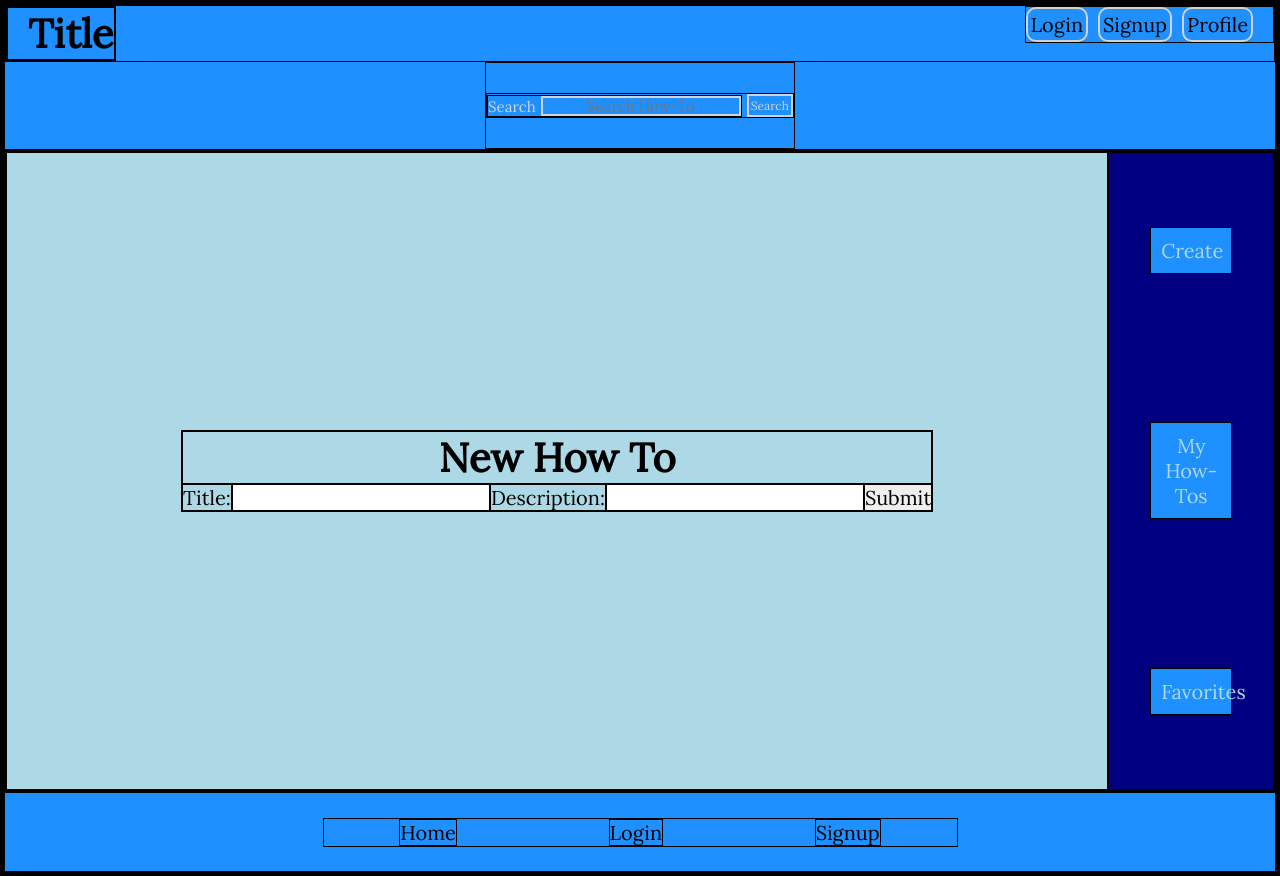
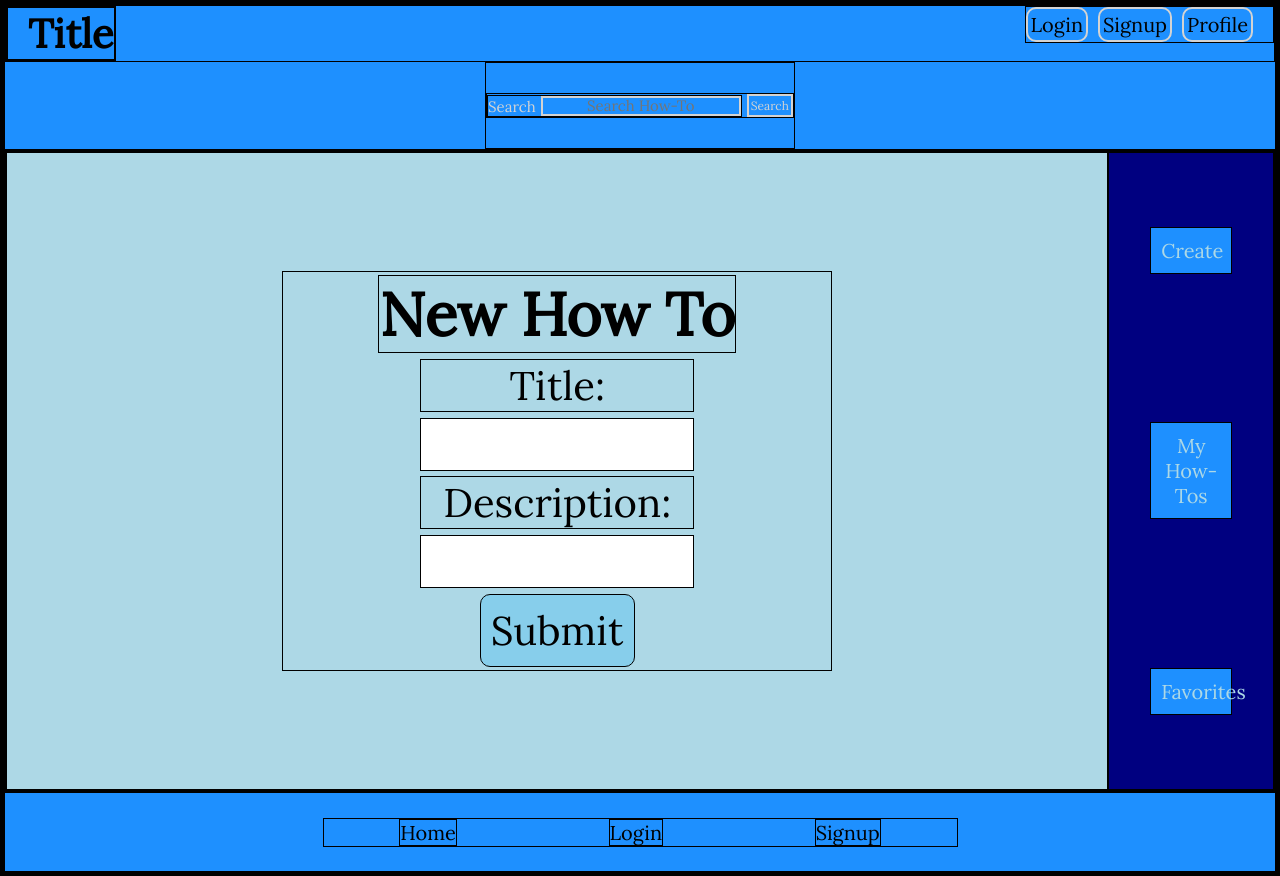
Before and after one commit to buildweek-howto3/front-end, a React (Create React App) app in the folder how-to/: page /profile/create-how-to in a window 1280 px wide. Built offline with nearby package versions, Linux system fonts and the light colour scheme; no server answers; sample sign-in values are in the browser's storage.

Commit message:
adding styling to my how tos

```diff
--- a/how-to/src/components/CreateHowTo.js
+++ b/how-to/src/components/CreateHowTo.js
@@ -3,6 +3,30 @@ import { connect } from "react-redux";
 import { createHowTo } from "../actions/howToActions"
 import { useHistory } from "react-router-dom"
 import styled from "styled-components"
+
+const CreateForm = styled.form`
+
+  height: 50vh;
+  display: flex;
+  flex-flow: column;
+  justify-content: space-around;
+  align-items: center;
+  width: 50%;
+  h2 {
+    font-size: 6rem;
+  }
+  label, input {
+    font-size: 4rem;
+    width: 50%;
+  }
+  button {
+    padding: 1rem;
+    font-size: 4rem;
+    border-radius: 1rem;
+    background-color: skyblue;
+  }
+
+`
 
 
 const initialNewHowTo = {
@@ -35,7 +59,7 @@ function CreateHowTo(props) {
 
 
   return (
-    <form onSubmit={addHowTo}>
+    <CreateForm onSubmit={addHowTo}>
       <h2>New How To</h2>
       <label htmlFor="title">Title:</label>
       <input
@@ -50,7 +74,7 @@ function CreateHowTo(props) {
         onChange={captureNewHowTo}
       />
       <button>Submit</button>
-    </form>
+    </CreateForm>
   );
 }
 
--- a/how-to/src/components/MyHowTos.js
+++ b/how-to/src/components/MyHowTos.js
@@ -2,6 +2,17 @@ import React, { useState, useEffect } from "react";
 import { getUserHowTos } from "../actions/howToActions";
 import { connect } from "react-redux";
 import { axiosWithAuth } from "../utils/axiosWithAuth";
+import styled from "styled-components"
+
+const UserHowToCard = styled.div`
+  width: 20%;
+  display: flex;
+  flex-flow: column;
+  justify-content: space-around;
+  height: 60vh;
+  border: 2px solid navy;
+  border-radius: 1rem;
+`
 
 function MyHowTos(props) {
   //  console.log(props.userId)
@@ -58,8 +69,8 @@ function MyHowTos(props) {
       });
   };
   return (
-    <div>
-      <p>Please Create More How Tos!</p>
+    <UserHowToCard>
+      <h2>Please Create More How Tos!</h2>
       {props.userHowTos &&
         props.userHowTos.map((item) => {
           return (
@@ -97,7 +108,7 @@ function MyHowTos(props) {
             </div>
           );
         })}
-    </div>
+    </UserHowToCard>
   );
 }
 const mapStateToProps = (state) => {
--- a/how-to/src/components/Profile.js
+++ b/how-to/src/components/Profile.js
@@ -35,19 +35,32 @@ const ProfileContainer = styled.div`
 const ProfileContent = styled.div`
   width: 100%;
   display: flex;
+  flex-flow: column;
   justify-content: center;
   align-items: center;
+  p {
+    font-size: 5rem;
+  }
+`;
+
+const WelcomeUser = styled.h2`
+  font-size: 15rem;
+  margin: 5%;
 `;
 
 function Profile(props) {
   useEffect(() => {
-    props.getUser()
+    props.getUser();
   }, []);
   return (
     <ProfileContainer>
       <ProfileContent>
         <Route exact path="/profile">
-          <h2>Welcome {props.username}!</h2>
+          <WelcomeUser>Welcome {props.username}!</WelcomeUser>
+          <p>
+            You can create a new How To, Edit and Delete the How To's you have
+            already created.
+          </p>
         </Route>
         <Route path="/profile/create-how-to">
           <CreateHowTo />
@@ -69,7 +82,7 @@ const mapStateToProps = (state) => {
   return {
     ...state,
     username: state.username,
-    userId: state.userId
+    userId: state.userId,
   };
 };
 
```
